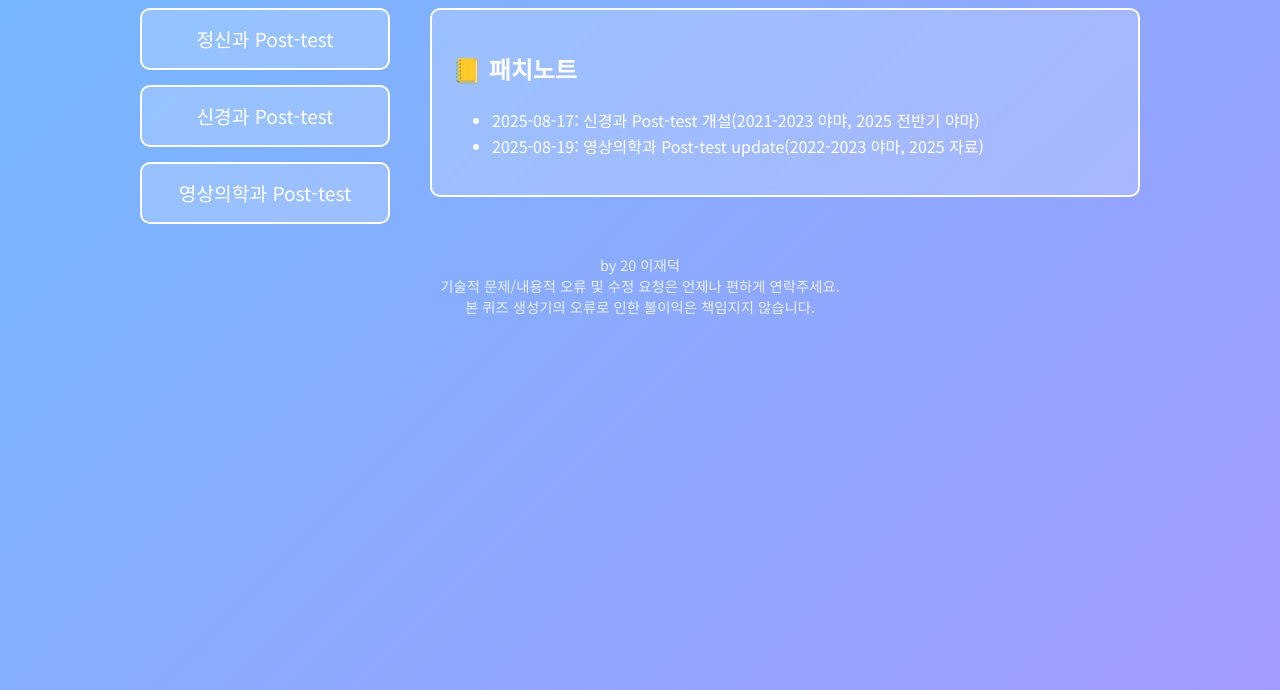
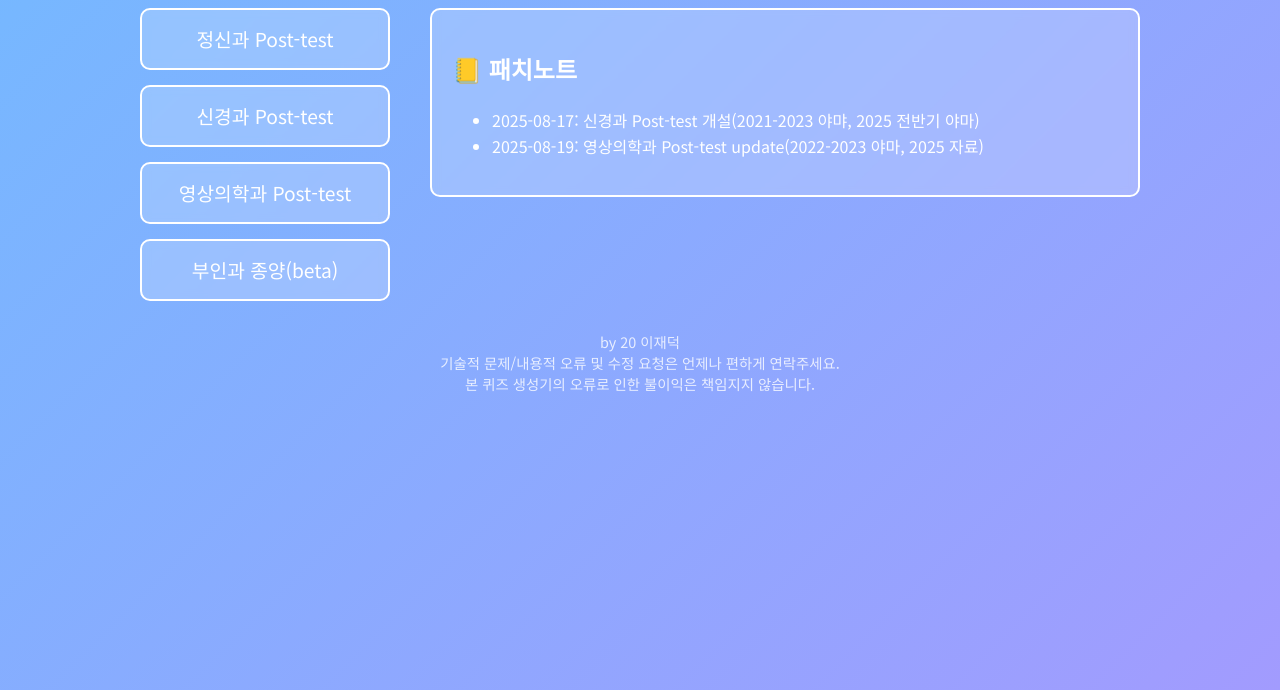
Before and after one commit to jd-cpu/Random-PK-Quiz, a plain HTML site: page index.html in a window 1280 px wide. Shown: the part 110-800 px from the top of the page. Drawn offline with Linux system fonts and the light colour scheme.

Commit message:
Update index.html

```diff
--- a/index.html
+++ b/index.html
@@ -130,6 +130,7 @@
             <a href="https://jd-cpu.github.io/Random-NP/" class="btn" target="_blank" rel="noopener noreferrer">정신과 Post-test</a>
             <a href="https://jd-cpu.github.io/Random-Neuro/" class="btn" target="_blank" rel="noopener noreferrer">신경과 Post-test</a>
             <a href="https://jd-cpu.github.io/Random-Radiology/" class="btn" target="_blank" rel="noopener noreferrer">영상의학과 Post-test</a> <!-- 추가된 버튼 -->
+            <a href="https://jd-cpu.github.io/Random-GY-Tumor/" class="btn" target="_blank" rel="noopener noreferrer">부인과 종양(beta)</a>
         </div>
 
         <!-- 패치노트 영역 -->
```
